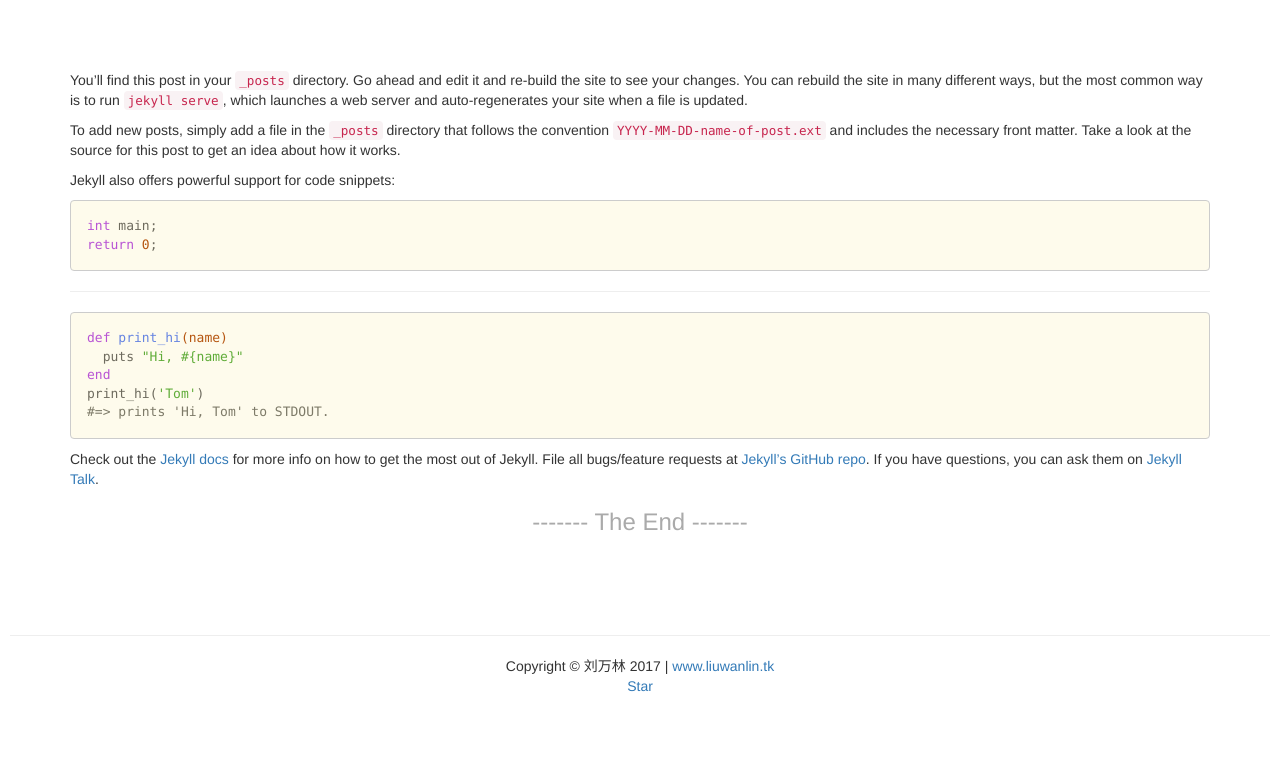
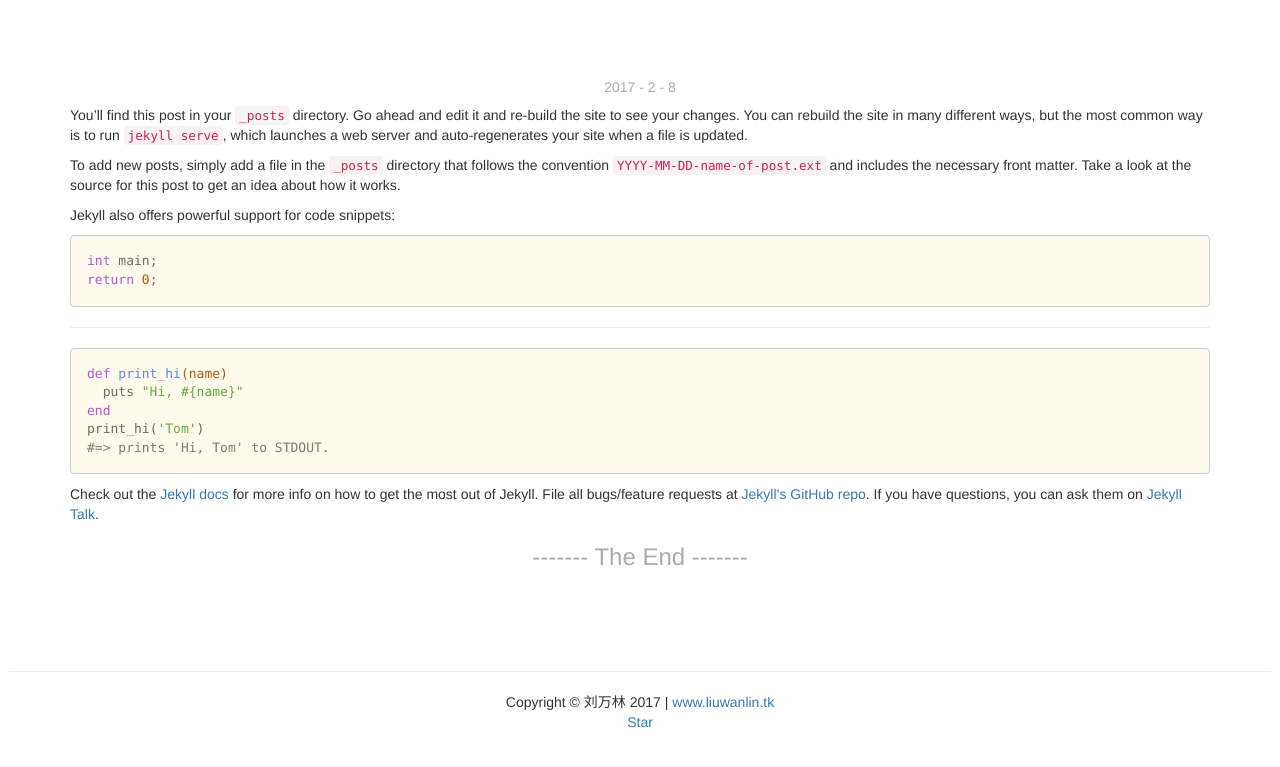
Before and after one commit to bluesky335/BlueSkyBlog, a Jekyll site: the page built from _posts/2017-02-09-4-to-jekyll.markdown, in a window 1280 px wide. Shown: the top 767 px of the page. Built offline with Jekyll 4.4.1, drawn with Linux system fonts in a browser that asks for light colours; comment, search, counter and statistics services are not loaded.

Commit message:
添加文章时间

```diff
--- a/_layouts/post.html
+++ b/_layouts/post.html
@@ -1,6 +1,7 @@
 ---
 layout: default
 ---
+<h5 style="text-align:center;color:#aaa;">{{ page.date | date: "%Y - %-m - %-d" }}</h5>
 {{ content }}
 <h3 style="text-align:center;color:#aaa;">-------  The End  -------</h3>
 <br />
```
